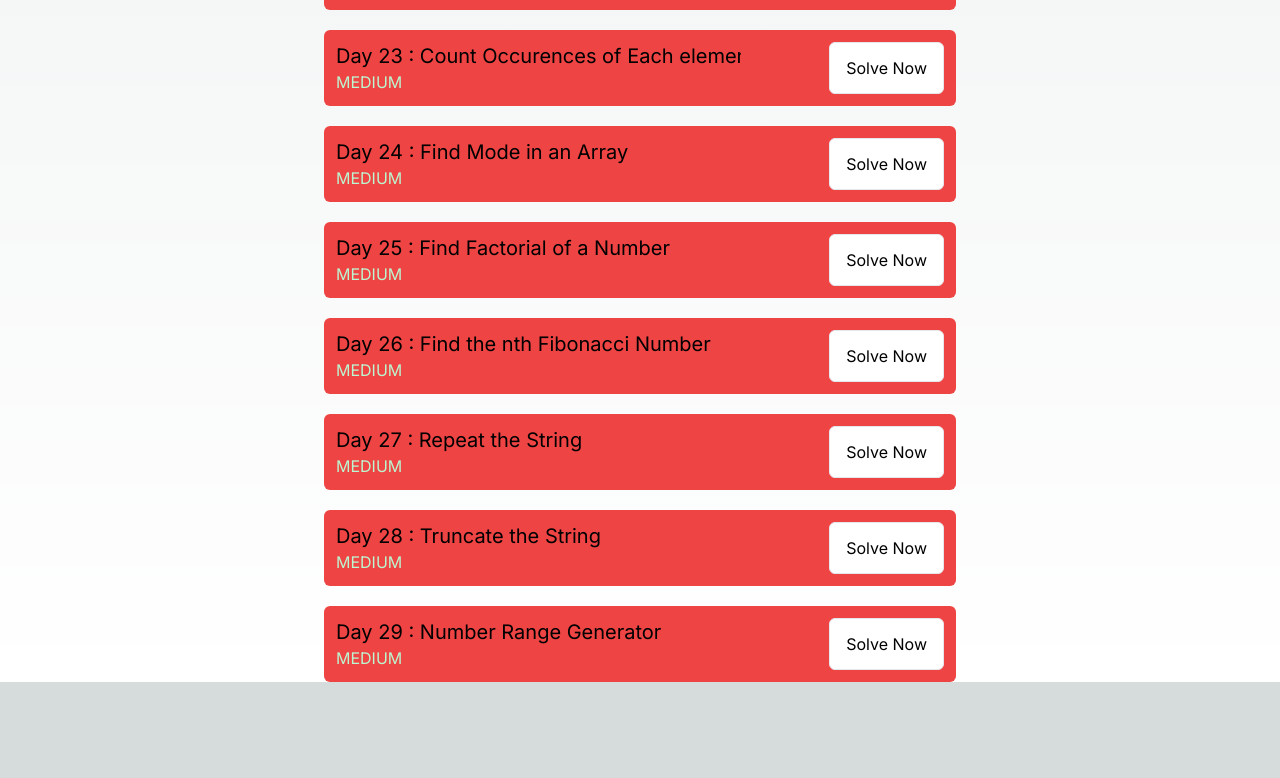
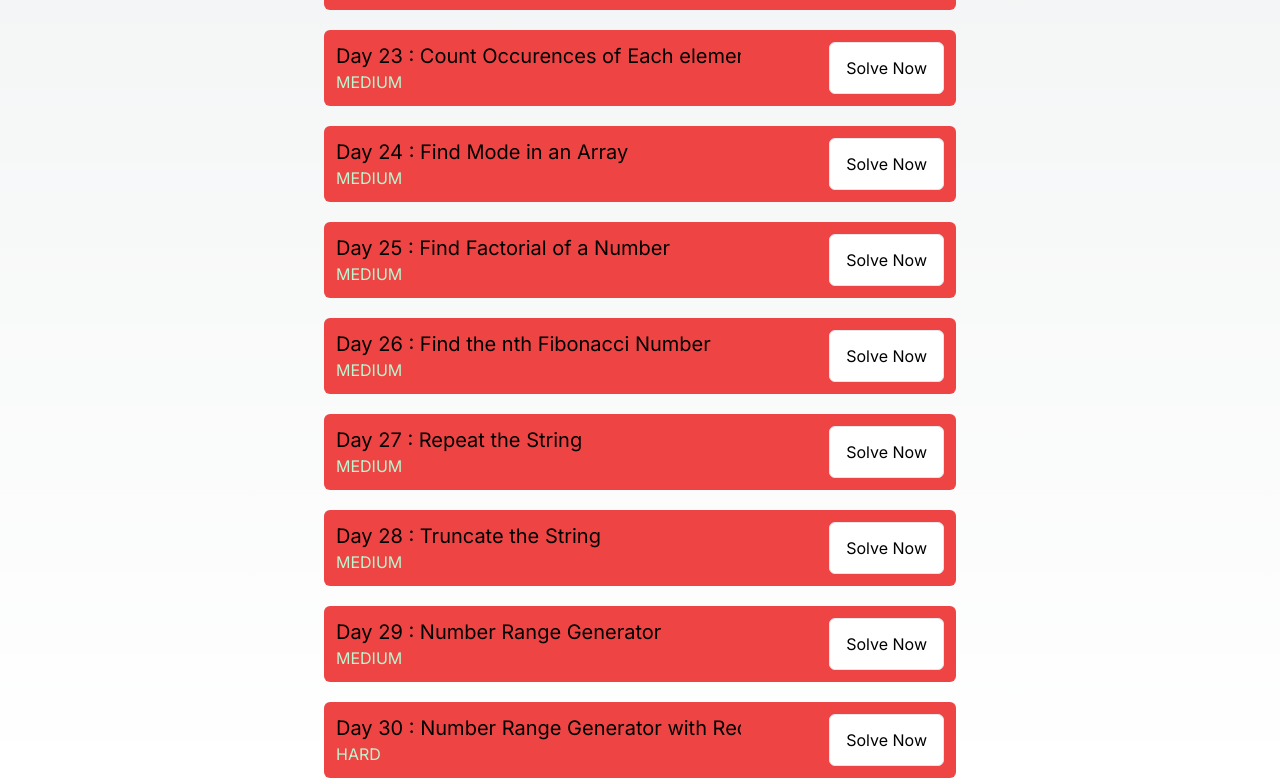
Before and after one commit to manojtsx/100-Days-of-JavaScript---Practice-on-Mine-Website, a Next.js app: page / in a window 1280 px wide. Shown: the part 2198-2976 px from the top of the page. Before the commit the page ends 2880 px from the top, so only its background shows below. Built offline with nearby package versions, Linux system fonts and the light colour scheme.

Commit message:
100daysofJS day30

```diff
--- a/src/app/challenges.ts
+++ b/src/app/challenges.ts
@@ -617,5 +617,30 @@ export const challenges:Challenge[] = [
           }
             numberRange(0,5)`,
         difficulty: 'medium'
+    },
+    {
+        id : 30,
+        title : "Day 30 : Number Range Generator with Recursion",
+        description: `Coding Challenge : Number Range Generator Recursively
+        ===========================================================
+        Write a function called numberRange that generate an array containing consecutive numbers from a to b (inclusive) with recursion.
+        ===========================================================
+        INPUT:
+        a: An integer representing the starting number of the range.
+        b: An integer representing the ending number of the range.
+        arr: An optional parameter representing the array to store the numbers in the range. It defaults to an empty array.
+        ===========================================================
+        OUTPUT:
+        An array containing consecutive numbers from a to b (inclusive).
+        ===========================================================
+        CONSTRAINTS:
+        a and b will be integers
+        a will be less than or equal to b.
+        console.log(numberRangeRecursion(0,5)) // [0,1,2,3,4,5];`,
+        placeholder : `fuction numberRange(a, b, arr = []) {
+            // Your code here
+        }
+        numberRange(0,5)`,
+        difficulty: 'hard'
     }
 ]
```
